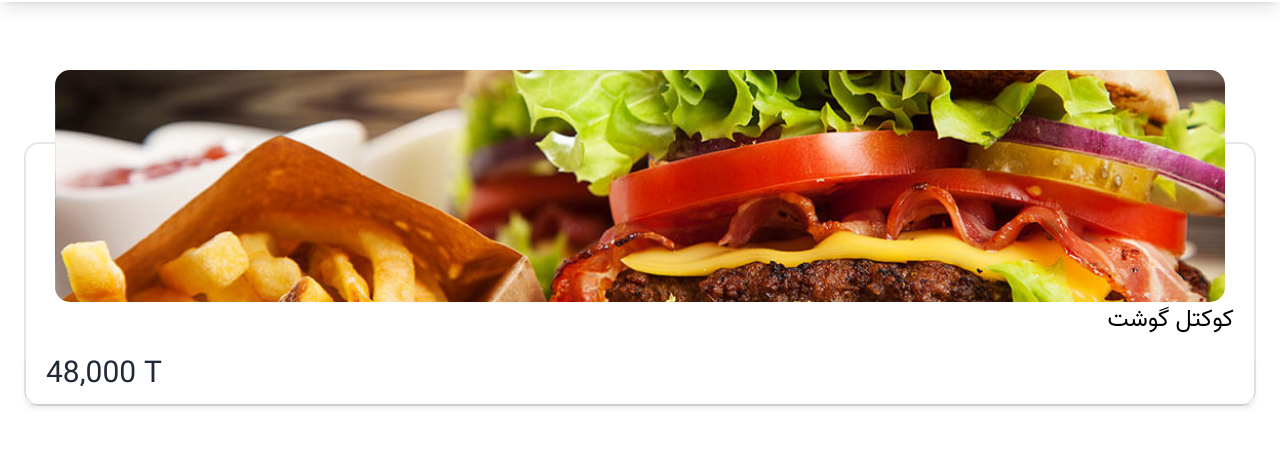
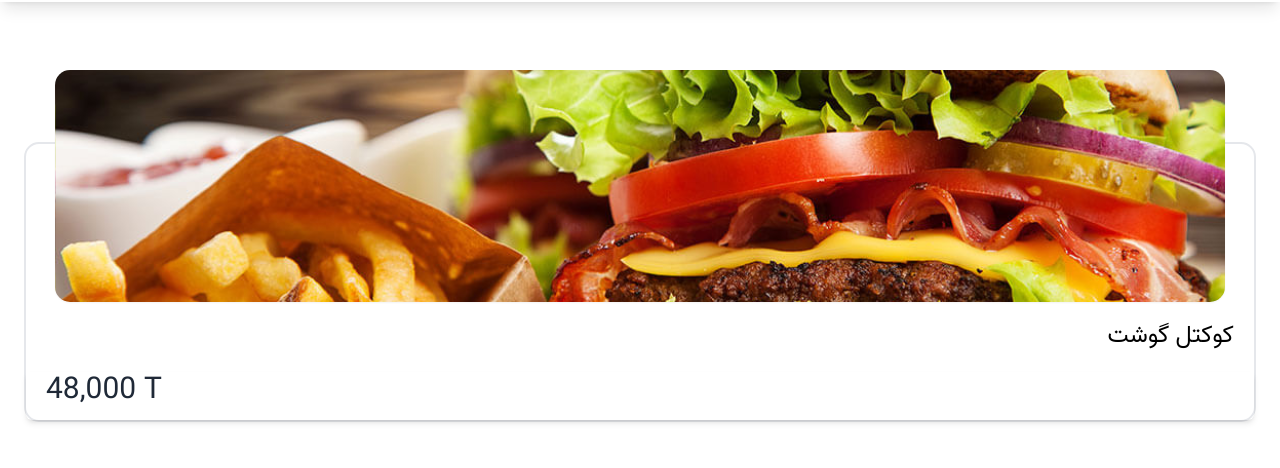
Before and after one commit to amirh4336/fast-food-project, a React (Create React App) app: page / in a window 1280 px wide. Shown: the part 282-750 px from the top of the page. Built offline with nearby package versions, Linux system fonts and the light colour scheme.

Commit message:
add new movment to bg card

```diff
--- a/src/Components/Menu/ItemsFood.js
+++ b/src/Components/Menu/ItemsFood.js
@@ -17,15 +17,15 @@ export default function ItemsFood() {
     let rotate = e => setState(! state)
     return(
         <div className="card relative mt-[6rem] mb-[10rem]">
-            <div className={`card-header w-full relative transform-style h-[9rem] flex justify-center  ${state ? ' flip' : 'reverse-flip'}`} onClick={rotate}>
-                <div className={`card-header-front absolute transform-style w-[95%] h-[14.5rem] bottom-[-1rem] backface bg-center bg-cover bg-burger-image rounded-[15px] `}>
+            <div className={`card-header w-full relative transform-style h-[9rem] flex justify-center z-10 ${state ? 'flip' : 'reverse-flip'}`} onClick={rotate}>
+                <div className={`card-header-front absolute transform-style w-[95%] h-[14.5rem] bottom-[-1rem] backface bg-center bg-cover bg-burger-image rounded-[15px] shadow-sm flex flex-col-reverse`}>
                 </div>
-                <div className={`card-header-back absolute transform-style rotate-x w-[95%] h-[14.5rem] backface bg-slate-400 rounded-[15px]`}>
-                    <h5 className="text-black mt-7 text-4xl">Farahzad</h5>
+                <div className={`card-header-back absolute transform-style rotate-y w-[95%] h-[14.5rem] bottom-[-1rem] backface bg-slate-100 rounded-[15px] text-center shadow-sm`}>
+                    <h5 className="text-blue-700 mt-7 text-5xl translate-z">Farahzad</h5>
                 </div>
             </div>
-            <div className="card-main w-full z-10 absolute top-0 bg-white text-black rounded-[15px] text-center border-2 ">
-                <div className="card-body p-5 rounded-[15px] pt-[10rem]">
+            <div className="card-main w-full absolute top-0 bg-white text-black rounded-[15px] text-center border-2 ">
+                <div className="card-body p-5 rounded-[15px] pt-[11rem]">
                     <div className="flex flex-wrap justify-end">
                         <h2 className="text-2xl">کوکتل گوشت</h2>
                     </div>
--- a/src/Components/Menu/ItemsFood.scss
+++ b/src/Components/Menu/ItemsFood.scss
@@ -6,12 +6,21 @@
 //     60%, 100% { transform: translateY(-5rem); }
 // }
 
+
+
+
+
+
+
 .transform-style {
     transform-style: preserve-3d;
 }
 
+.translate-z-0 {
+    transform: translateZ(1rem);
+}
 .translate-z {
-    transform: translateZ(1rem);
+    transform: translateZ(5rem);
 }
 
 .backface {
@@ -19,59 +28,43 @@
     -webkit-backface-visibility:hidden;
 }
 
-// .translate-z-8 {
-//     transform: rotateX(.5turn);
-// }
-.rotate-x {
-    transform: rotateX(.5turn);
+// // .translate-z-8 {
+// //     transform: rotateX(.5turn);
+// // }
+.rotate-y {
+    transform: rotateY(.5turn);
 }
 
-// animtions
+// // animtions
 
 @keyframes flip {
-    0% {
-        z-index: 11;
-        transform: rotateX(0);
-    }
-    33% {
-        z-index: 11;
-        transform: translateY(-10rem);
-    }
-    66% {
-        z-index: 11;
-        transform: translateY(-10rem) rotateX(.5turn);
-    }
-    99% {
-        z-index: 1;
-        transform: rotateX(.5turn) translateY(0);
-    }
+
+    // 0% {
+    //     z-index: 1;
+    //     transform: rotateY(.5turn)
+    // }
     100% {
         z-index: 1;
-        transform: rotateX(.5turn) translateY(0);
+        transform: rotateY(.5turn) ;
     }
 }
 
 .flip {
-    animation: flip 2s linear forwards ;
+    animation: flip .8s linear forwards ;
 }
 
 @keyframes reverse-flip {
+
     0% {
-        transform: rotateX(.5turn) translateY(0);
-    }
-    33% {
-        transform: translateY(-10rem) rotateX(.5turn);
-    }
-    66% {
-
-        transform: translateY(-10rem);
+        z-index: 1;
+        transform: rotateY(-0.5turn);
     }
     100% {
-        z-index: 11;
-        transform: rotateX(0);
+        z-index: 1;
+        transform: rotateY(0turn)
     }
 }
 
 .reverse-flip {
-    animation: reverse-flip 2s linear forwards ;
+    animation: reverse-flip .8s linear forwards ;
 }
```
